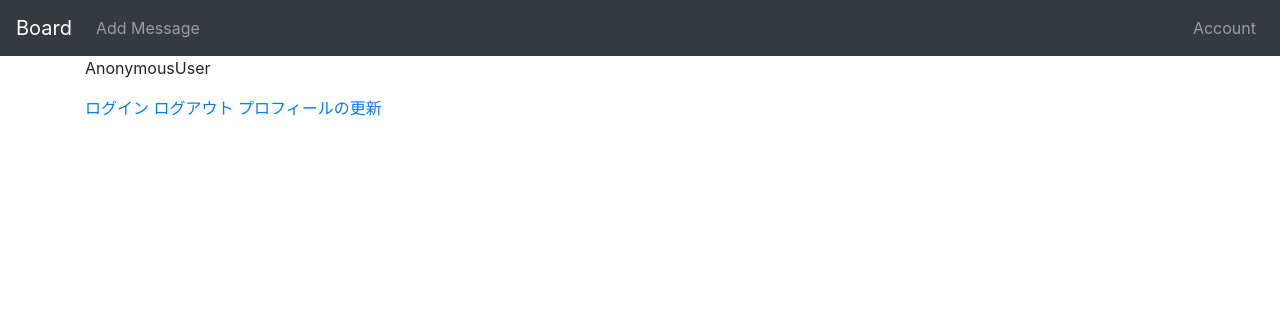
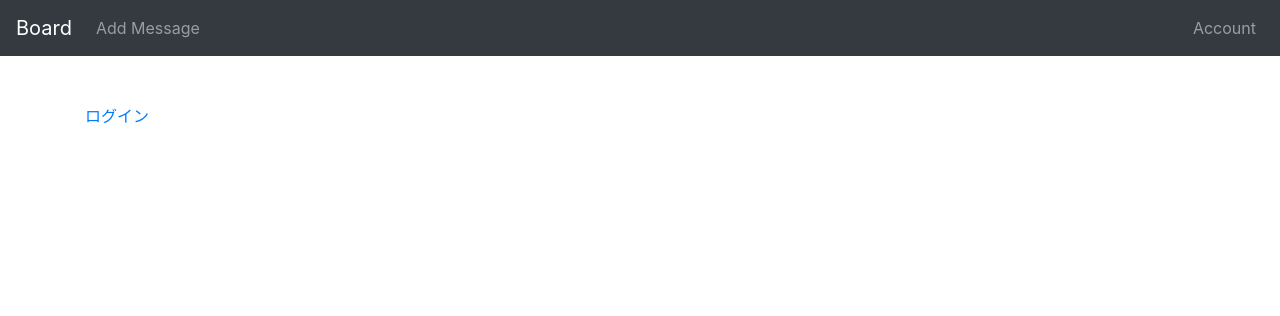
Before and after one commit to yuki-tamaribuchi/board_project, a Django app: template account/templates/account/accountmanage.html in a window 1280 px wide. Shown: the top 316 px of the page. Run offline with Django 3.2, Linux system fonts and the light colour scheme; the template is opened without the code that fills it, so the values that code supplies are empty; some libraries are stand-ins or nearby versions.

Commit message:
bootstrapの調整

```diff
--- a/account/templates/account/accountmanage.html
+++ b/account/templates/account/accountmanage.html
@@ -2,11 +2,14 @@
 {% block content %}
 <div class="container">
     <div class="row">
-        <div class="col">
-            <p>{{ request.user}}</p>
-            <a href="{% url 'account:login' %}">ログイン</a>
+        <div class="col mt-5">
+            {% if user.id %}
+            <p>ログイン中：{{ request.user}}</p>
             <a href="{% url 'account:logout' %}">ログアウト</a>
             <a href="{% url 'account:update' %}">プロフィールの更新</a>
+            {% else %}
+            <a href="{% url 'account:login' %}">ログイン</a>
+            {% endif %}
         </div>
     </div>
 </div>
--- a/account/templates/account/login.html
+++ b/account/templates/account/login.html
@@ -1,10 +1,11 @@
 {% extends 'base.html' %}
 {% block content %}
 <div class="container">
+    <div class="row">
+        <div class="col-5 mt-5">
             {% if form.errors %}
             <p>ユーザIDかパスワードが間違っています</p>
             {% endif %}
-
             <form method="POST" action="{% url 'account:login' %}">
                 {% csrf_token %}
                 <label>ユーザID</label>
@@ -16,4 +17,6 @@
                 <input type="submit" value="ログイン">
             </form>
         </div>
+    </div>
+</div>
 {% endblock content %}
--- a/board/templates/board/index.html
+++ b/board/templates/board/index.html
@@ -2,8 +2,8 @@
 {% block content %}
 <div class="container">
     <div class="row">
-        <div class="col">
-            <p>This is Board App</p>
+        <div class="col mt-5">
+            <h1>This is Board App</h1>
         </div>
     </div>
 </div>
```
Also changed, not shown: account/templates/account/profileupdate.html (+11 -5 lines). Lines whose indentation alone changed are shown as unchanged.
